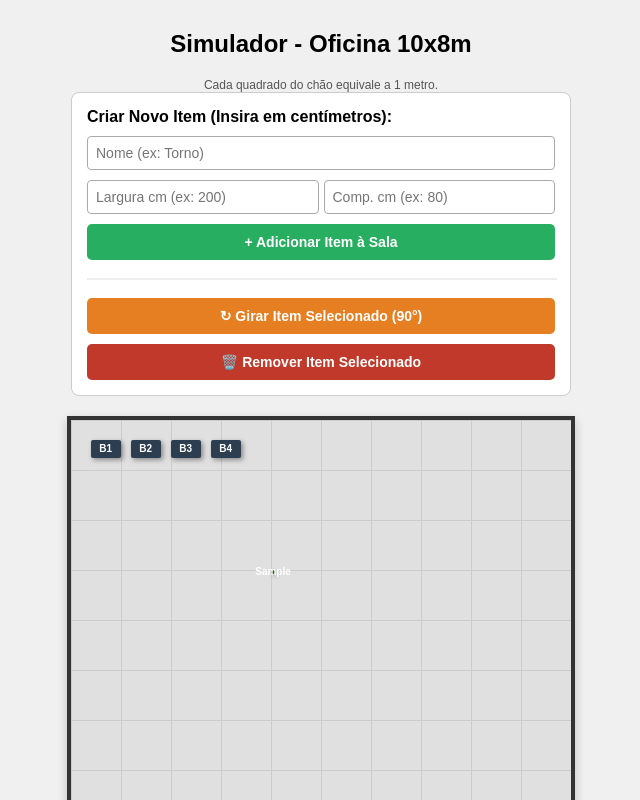
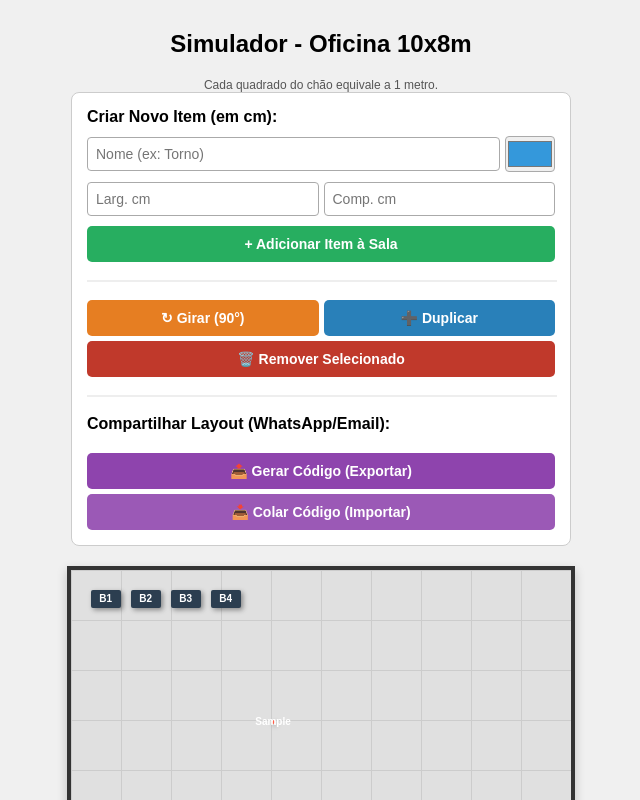
Before and after one commit to VictorHugo277/Senai-oficina, a plain HTML site: page index.html in a window 1280 px wide. Both pictures are taken after typing "Sample", "5", "5" into the empty fields and a click on the button "+ Adicionar Item à Sala". Shown: the top 800 px of the page, without its empty margins (319-959 px from the left). Drawn offline with Linux system fonts and the light colour scheme.

Commit message:
Update language attribute and improve item controls

```diff
--- a/index.html
+++ b/index.html
@@ -1,5 +1,5 @@
 <!DOCTYPE html>
-<html lang="pt-PT">
+<html lang="pt-BR">
 <head>
     <meta charset="UTF-8">
     <meta name="viewport" content="width=device-width, initial-scale=1.0, maximum-scale=1.0, user-scalable=no">
@@ -16,7 +16,6 @@
             overflow-x: auto;
         }
 
-        /* A sala: 500px (10m) x 400px (8m) -> Escala: 1cm = 0.5px */
         #sala {
             width: 500px;
             height: 400px;
@@ -44,15 +43,14 @@
             user-select: none;
             border-radius: 2px;
             box-shadow: 2px 2px 5px rgba(0,0,0,0.4);
-            transition: transform 0.2s;
             text-align: center;
             box-sizing: border-box;
             border: 2px solid transparent;
         }
 
         .item.selecionado {
-            border: 2px solid #e74c3c;
-            background-color: #1a252f;
+            border: 2px solid #e74c3c !important;
+            filter: brightness(1.2);
             z-index: 500;
         }
 
@@ -70,8 +68,9 @@
             box-sizing: border-box;
         }
 
-        .linha-input { display: flex; gap: 5px; }
-        .linha-input input { flex: 1; padding: 8px; border: 1px solid #aaa; border-radius: 4px; font-size: 14px;}
+        .linha-input { display: flex; gap: 5px; align-items: center; }
+        .linha-input input[type="text"], .linha-input input[type="number"] { flex: 1; padding: 8px; border: 1px solid #aaa; border-radius: 4px; font-size: 14px;}
+        .linha-input input[type="color"] { width: 50px; height: 36px; padding: 0; border: 1px solid #aaa; border-radius: 4px; cursor: pointer; }
 
         button {
             padding: 10px;
@@ -84,9 +83,14 @@
             font-size: 14px;
         }
         button.girar-btn { background-color: #e67e22; }
-        button.remover-btn { background-color: #c0392b; } /* Estilo do botão de remover */
+        button.duplicar-btn { background-color: #2980b9; }
+        button.remover-btn { background-color: #c0392b; }
+        button.exportar-btn { background-color: #8e44ad; margin-top: 10px;}
+        button.importar-btn { background-color: #9b59b6; }
 
         .aviso { font-size: 12px; color: #555; text-align: center; }
+        .botoes-acao { display: grid; grid-template-columns: 1fr 1fr; gap: 5px; }
+        .botoes-partilha { display: flex; flex-direction: column; gap: 5px; }
     </style>
 </head>
 <body>
@@ -95,152 +99,227 @@
     <div class="aviso">Cada quadrado do chão equivale a 1 metro.</div>
 
     <div class="controles">
-        <strong>Criar Novo Item (Insira em centímetros):</strong>
+        <strong>Criar Novo Item (em cm):</strong>
         <div class="linha-input">
             <input type="text" id="nomeItem" placeholder="Nome (ex: Torno)">
+            <input type="color" id="corItem" value="#3498db" title="Cor">
         </div>
         <div class="linha-input">
-            <input type="number" id="larguraItem" placeholder="Largura cm (ex: 200)">
-            <input type="number" id="comprimentoItem" placeholder="Comp. cm (ex: 80)">
+            <input type="number" id="larguraItem" placeholder="Larg. cm">
+            <input type="number" id="comprimentoItem" placeholder="Comp. cm">
         </div>
         <button onclick="adicionarItem()">+ Adicionar Item à Sala</button>
+
         <hr style="width: 100%; border: 0.5px solid #eee;">
 
-        <button class="girar-btn" onclick="girarItemSelecionado()">↻ Girar Item Selecionado (90°)</button>
-        <button class="remover-btn" onclick="removerItemSelecionado()">🗑️ Remover Item Selecionado</button>
+        <div class="botoes-acao">
+            <button class="girar-btn" onclick="girarItemSelecionado()">↻ Girar (90°)</button>
+            <button class="duplicar-btn" onclick="duplicarItemSelecionado()">➕ Duplicar</button>
+            <button class="remover-btn" style="grid-column: span 2;" onclick="removerItemSelecionado()">🗑️ Remover Selecionado</button>
+        </div>
+
+        <hr style="width: 100%; border: 0.5px solid #eee;">
+
+        <strong>Compartilhar Layout (WhatsApp/Email):</strong>
+        <div class="botoes-partilha">
+            <button class="exportar-btn" onclick="exportarLayout()">📤 Gerar Código (Exportar)</button>
+            <button class="importar-btn" onclick="importarLayout()">📥 Colar Código (Importar)</button>
+        </div>
     </div>
 
     <div id="sala">
-        <div class="item" style="top: 20px; left: 20px; width: 29.5px; height: 18px;" data-angle="0">B1</div>
-        <div class="item" style="top: 20px; left: 60px; width: 29.5px; height: 18px;" data-angle="0">B2</div>
-        <div class="item" style="top: 20px; left: 100px; width: 29.5px; height: 18px;" data-angle="0">B3</div>
-        <div class="item" style="top: 20px; left: 140px; width: 29.5px; height: 18px;" data-angle="0">B4</div>
+        <div class="item" style="top: 20px; left: 20px; width: 29.5px; height: 18px; background-color: #2c3e50;" data-angle="0">B1</div>
+        <div class="item" style="top: 20px; left: 60px; width: 29.5px; height: 18px; background-color: #2c3e50;" data-angle="0">B2</div>
+        <div class="item" style="top: 20px; left: 100px; width: 29.5px; height: 18px; background-color: #2c3e50;" data-angle="0">B3</div>
+        <div class="item" style="top: 20px; left: 140px; width: 29.5px; height: 18px; background-color: #2c3e50;" data-angle="0">B4</div>
     </div>
 
     <script>
         let itemArrastado = null;
         let itemSelecionado = null;
-        let lastX = 0;
-        let lastY = 0;
-        const ESCALA = 0.5; // 1 cm = 0.5 pixels
+        let startX = 0, startY = 0;
+        let initialLeft = 0, initialTop = 0;
+        const ESCALA = 0.5;
 
         function selecionar(elemento) {
             if (itemSelecionado) itemSelecionado.classList.remove('selecionado');
             itemSelecionado = elemento;
-            itemSelecionado.classList.add('selecionado');
+            if (itemSelecionado) itemSelecionado.classList.add('selecionado');
         }
 
-        function iniciarArraste(e) {
-            if (e.target.classList.contains('item')) {
-                itemArrastado = e.target;
+        function iniciarToque(e) {
+            const target = e.target.closest('.item');
+            if (target) {
+                itemArrastado = target;
                 selecionar(itemArrastado);
 
-                const clientX = e.type.includes('mouse') ? e.clientX : e.touches[0].clientX;
-                const clientY = e.type.includes('mouse') ? e.clientY : e.touches[0].clientY;
+                const clientX = e.touches ? e.touches[0].clientX : e.clientX;
+                const clientY = e.touches ? e.touches[0].clientY : e.clientY;
 
-                lastX = clientX;
-                lastY = clientY;
+                startX = clientX;
+                startY = clientY;
+                initialLeft = parseFloat(itemArrastado.style.left) || 0;
+                initialTop = parseFloat(itemArrastado.style.top) || 0;
+
                 itemArrastado.style.zIndex = 1000;
+            } else {
+                // Se clicar fora dos itens na sala, desmarca
+                if (e.target.id === 'sala') {
+                    selecionar(null);
+                }
             }
         }
 
-        function arrastar(e) {
+        function moverToque(e) {
             if (!itemArrastado) return;
             e.preventDefault();
 
-            const clientX = e.type.includes('mouse') ? e.clientX : e.touches[0].clientX;
-            const clientY = e.type.includes('mouse') ? e.clientY : e.touches[0].clientY;
+            const clientX = e.touches ? e.touches[0].clientX : e.clientX;
+            const clientY = e.touches ? e.touches[0].clientY : e.clientY;
 
-            const dx = clientX - lastX;
-            const dy = clientY - lastY;
+            const dx = clientX - startX;
+            const dy = clientY - startY;
 
-            let currentLeft = parseFloat(itemArrastado.style.left) || 0;
-            let currentTop = parseFloat(itemArrastado.style.top) || 0;
-
-            itemArrastado.style.left = (currentLeft + dx) + 'px';
-            itemArrastado.style.top = (currentTop + dy) + 'px';
-
-            lastX = clientX;
-            lastY = clientY;
+            itemArrastado.style.left = (initialLeft + dx) + 'px';
+            itemArrastado.style.top = (initialTop + dy) + 'px';
         }
 
-        function pararArraste() {
+        function pararToque() {
             if (itemArrastado) {
                 itemArrastado.style.zIndex = 1;
                 itemArrastado = null;
             }
         }
 
-        document.getElementById('sala').addEventListener('mousedown', iniciarArraste);
-        document.addEventListener('mousemove', arrastar);
-        document.addEventListener('mouseup', pararArraste);
+        const sala = document.getElementById('sala');
 
-        document.getElementById('sala').addEventListener('touchstart', iniciarArraste, {passive: false});
-        document.addEventListener('touchmove', arrastar, {passive: false});
-        document.addEventListener('touchend', pararArraste);
+        // Eventos unificados Mouse e Touch
+        sala.addEventListener('mousedown', iniciarToque);
+        document.addEventListener('mousemove', moverToque);
+        document.addEventListener('mouseup', pararToque);
+
+        sala.addEventListener('touchstart', iniciarToque, {passive: false});
+        document.addEventListener('touchmove', moverToque, {passive: false});
+        document.addEventListener('touchend', pararToque);
 
         function girarItemSelecionado() {
-            if (!itemSelecionado) {
-                alert("Toque num item para o selecionar primeiro!");
-                return;
-            }
+            if (!itemSelecionado) return alert("Selecione um item primeiro tocando nele!");
             let anguloAtual = parseInt(itemSelecionado.getAttribute('data-angle')) || 0;
             let novoAngulo = anguloAtual + 90;
-            if (novoAngulo === 360) novoAngulo = 0;
-
+            if (novoAngulo >= 360) novoAngulo = 0;
             itemSelecionado.style.transform = `rotate(${novoAngulo}deg)`;
             itemSelecionado.setAttribute('data-angle', novoAngulo);
         }
 
-        // NOVA FUNÇÃO: Remover Item
         function removerItemSelecionado() {
-            if (!itemSelecionado) {
-                alert("Toque num item para o selecionar primeiro!");
-                return;
+            if (!itemSelecionado) return alert("Selecione um item primeiro tocando nele!");
+            if (confirm("Deseja mesmo remover este item?")) {
+                itemSelecionado.remove();
+                itemSelecionado = null;
             }
+        }
 
-            // Confirmação para evitar apagar sem querer
-            if (confirm("Tem a certeza que deseja remover este item?")) {
-                itemSelecionado.remove(); // Remove o elemento do ecrã
-                itemSelecionado = null;   // Limpa a seleção
-            }
+        function duplicarItemSelecionado() {
+            if (!itemSelecionado) return alert("Selecione um item primeiro tocando nele!");
+            const clone = document.createElement('div');
+            clone.className = 'item';
+            clone.innerText = itemSelecionado.innerText;
+            clone.style.width = itemSelecionado.style.width;
+            clone.style.height = itemSelecionado.style.height;
+            clone.style.backgroundColor = itemSelecionado.style.backgroundColor;
+
+            const angulo = itemSelecionado.getAttribute('data-angle') || "0";
+            clone.setAttribute('data-angle', angulo);
+            clone.style.transform = `rotate(${angulo}deg)`;
+
+            let currentLeft = parseFloat(itemSelecionado.style.left) || 0;
+            let currentTop = parseFloat(itemSelecionado.style.top) || 0;
+            clone.style.left = (currentLeft + 20) + 'px';
+            clone.style.top = (currentTop + 20) + 'px';
+
+            sala.appendChild(clone);
+            selecionar(clone);
         }
 
         function adicionarItem() {
             const nome = document.getElementById('nomeItem').value || "Item";
+            const cor = document.getElementById('corItem').value;
             const largura = parseInt(document.getElementById('larguraItem').value);
             const comprimento = parseInt(document.getElementById('comprimentoItem').value);
 
-            if (!largura || !comprimento) {
-                alert("Preencha a largura e o comprimento em centímetros!");
-                return;
-            }
+            if (!largura || !comprimento) return alert("Preencha as medidas (largura e comprimento)!");
 
-            const sala = document.getElementById('sala');
             const novoElemento = document.createElement('div');
-
             novoElemento.className = 'item';
             novoElemento.innerText = nome;
             novoElemento.setAttribute('data-angle', '0');
-
-            // Aplica a escala
             novoElemento.style.width = (largura * ESCALA) + 'px';
             novoElemento.style.height = (comprimento * ESCALA) + 'px';
-
-            // Coloca no meio da sala
             novoElemento.style.left = '200px';
             novoElemento.style.top = '150px';
-
-            // Cor aleatória
-            novoElemento.style.backgroundColor = '#' + Math.floor(Math.random()*16777215).toString(16);
+            novoElemento.style.backgroundColor = cor;
 
             sala.appendChild(novoElemento);
+            selecionar(novoElemento);
 
-            // Limpa os campos
             document.getElementById('nomeItem').value = '';
             document.getElementById('larguraItem').value = '';
             document.getElementById('comprimentoItem').value = '';
         }
+
+        function exportarLayout() {
+            const itens = document.querySelectorAll('#sala .item');
+            const layout = [];
+
+            itens.forEach(item => {
+                layout.push({
+                    nome: item.innerText,
+                    width: item.style.width,
+                    height: item.style.height,
+                    top: item.style.top,
+                    left: item.style.left,
+                    bgColor: item.style.backgroundColor,
+                    angle: item.getAttribute('data-angle') || "0"
+                });
+            });
+
+            const jsonTexto = JSON.stringify(layout);
+            const codigoFinal = btoa(unescape(encodeURIComponent(jsonTexto)));
+
+            prompt("Copie o código abaixo e envie (WhatsApp, Email, etc):", codigoFinal);
+        }
+
+        function importarLayout() {
+            const codigo = prompt("Cole aqui o código do layout:");
+            if (!codigo) return;
+
+            try {
+                const jsonTexto = decodeURIComponent(escape(atob(codigo.trim())));
+                const layout = JSON.parse(jsonTexto);
+
+                sala.innerHTML = '';
+                itemSelecionado = null;
+
+                layout.forEach(dados => {
+                    const novoElemento = document.createElement('div');
+                    novoElemento.className = 'item';
+                    novoElemento.innerText = dados.nome;
+                    novoElemento.setAttribute('data-angle', dados.angle);
+                    novoElemento.style.width = dados.width;
+                    novoElemento.style.height = dados.height;
+                    novoElemento.style.top = dados.top;
+                    novoElemento.style.left = dados.left;
+                    novoElemento.style.backgroundColor = dados.bgColor;
+                    novoElemento.style.transform = `rotate(${dados.angle}deg)`;
+
+                    sala.appendChild(novoElemento);
+                });
+
+                alert("Layout carregado com sucesso!");
+            } catch (erro) {
+                alert("Erro! Código inválido. Certifique-se de copiar o texto inteiro.");
+            }
+        }
     </script>
 </body>
 </html>
```
